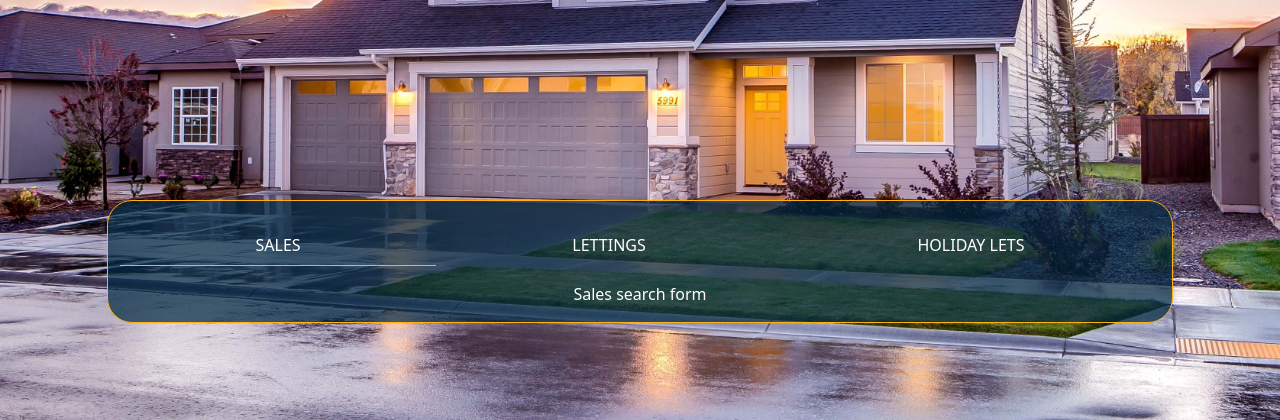
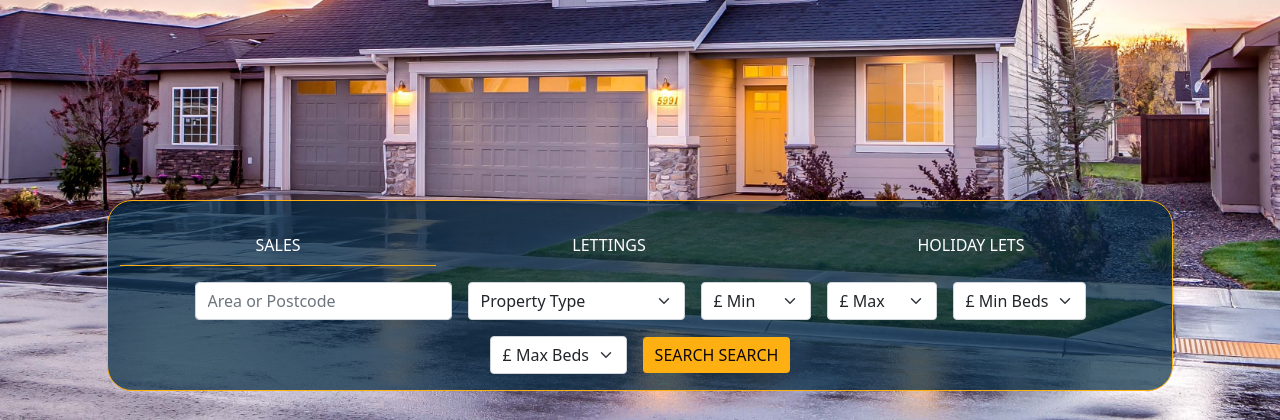
Before and after one commit to lseparatio/estate-agency-website, a Django app: page / in a window 1280 px wide. Shown: the part 380-800 px from the top of the page. Run offline with Django 4.2, Linux system fonts and the light colour scheme; some libraries are stand-ins or nearby versions.

Commit message:
Added selling search form to index.html

```diff
--- a/home/static/home/css/home.css
+++ b/home/static/home/css/home.css
@@ -38,3 +38,17 @@ color: var(--primary-text-home);
     border-bottom: 1px solid var(--primary-color-home);
     border-radius: 0px;
 }
+
+.submit {
+    background-color: var(--primary-color-home);
+    color: var(--buttons-text-home);
+    border: none;
+    box-shadow: none !important;
+}
+
+.submit:hover {
+    background-color: var(--primary-color-home);
+    color: var(--primary-text-home);
+    box-shadow: none !important;
+    border: 1px solid var(--primary-text-home);
+}
--- /dev/null
+++ b/home/templates/includes/sales-search-form.html
@@ -0,0 +1,69 @@
+<form class="row row-cols-lg-auto g-3 align-items-center  pt-3 pb-3 justify-content-center" id="sales-search-form">
+
+    <div class="col-12">
+      <label class="visually-hidden" for="inlineFormInputGroupPostcode">Area or Postcode</label>
+      <div class="input-group">
+        <input type="text" class="form-control" id="inlineFormInputGroupPostcode" placeholder="Area or Postcode">
+      </div>
+    </div>
+
+    <div class="col-12">
+      <label class="visually-hidden" for="inlineFormSalesType">Property Type</label>
+      <select class="form-select" id="inlineFormSalesType">
+        <option selected value="any">Property Type</option>
+        <option value="any">Any</option>
+        <option value="1">Terraced House</option>
+        <option value="2">Semi-Detached House</option>
+        <option value="3">Three</option>
+      </select>
+    </div>
+
+    <div class="col-12">
+        <label class="visually-hidden" for="inlineFormSalesMin">£ Min</label>
+        <select class="form-select" id="inlineFormSalesMin">
+          <option selected value="any">£ Min</option>
+          <option value="any">Any</option>
+          <option value="£50,000">£50,000</option>
+          <option value="£60,000">£60,000</option>
+          <option value="£70,000">£70,000</option>
+        </select>
+      </div>
+
+      <div class="col-12">
+        <label class="visually-hidden" for="inlineFormSalesMax">£ Max</label>
+        <select class="form-select" id="inlineFormSalesMax">
+          <option selected value="any">£ Max</option>
+          <option value="any">Any</option>
+          <option value="£50,000">£50,000</option>
+          <option value="£60,000">£60,000</option>
+          <option value="£70,000">£70,000</option>
+        </select>
+      </div>
+
+      <div class="col-12">
+        <label class="visually-hidden" for="inlineFormSalesMinBeds">£ Min Beds</label>
+        <select class="form-select" id="inlineFormSalesMinBeds">
+          <option selected value="any">£ Min Beds</option>
+          <option value="any">Any</option>
+          <option value="£50,000">£50,000</option>
+          <option value="£60,000">£60,000</option>
+          <option value="£70,000">£70,000</option>
+        </select>
+      </div>
+
+      <div class="col-12">
+        <label class="visually-hidden" for="inlineFormSalesMaxBeds">£ Max Beds</label>
+        <select class="form-select" id="inlineFormSalesMaxBeds">
+          <option selected value="any">£ Max Beds</option>
+          <option value="any">Any</option>
+          <option value="1">1 Bed</option>
+          <option value="£60,000">2 Bed</option>
+          <option value="£70,000">3 Bed</option>
+        </select>
+      </div>
+
+
+    <div class="col-12">
+      <a type="submit" class="btn  btn-primary submit">SEARCH SEARCH</a>
+    </div>
+  </form>
--- a/static/css/base.css
+++ b/static/css/base.css
@@ -101,6 +101,7 @@ nav {
 .btn-book-evaluation:hover {
     background-color: var(--primary-color) !important;
     color: var(--primary-text) !important;
+    border: 1px solid var(--primary-text);
 }
 
 #contact-links a,
--- a/templates/includes/base-search-form.html
+++ b/templates/includes/base-search-form.html
@@ -14,9 +14,9 @@
                 aria-selected="false">HOLIDAY LETS</button>
         </li>
     </ul>
-    <div class="tab-content">
+    <div class="tab-content center">
         <div class="tab-pane fade show active" id="pills-sales" role="tabpanel" aria-labelledby="pills-sales-tab">
-            <p class="center pt-3">Sales search form</p>
+            {% include 'includes/sales-search-form.html' %}
 
         </div>
         <div class="tab-pane fade" id="pills-lettings" role="tabpanel" aria-labelledby="pills-lettings-tab">
```
